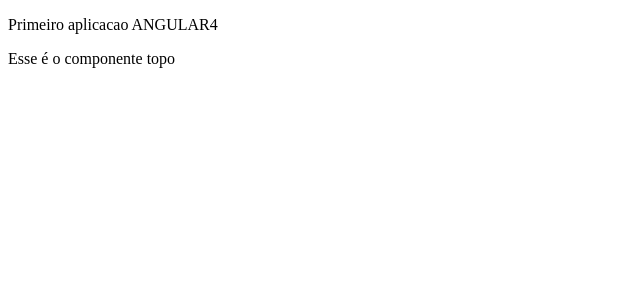
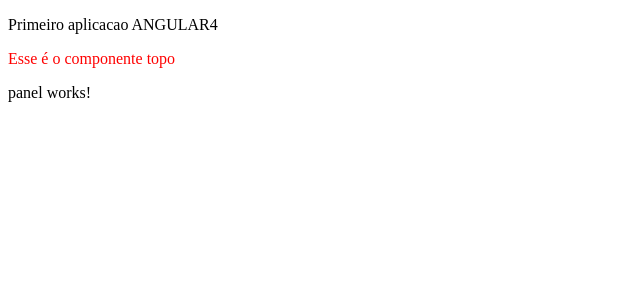
Before and after one commit to HugoOliveiraThor/clone-duolingo-angular4, an Angular app: page / in a window 1280 px wide. Shown: the top 300 px of the page, without its empty margins (0-640 px from the left). Built offline with nearby package versions, Linux system fonts and the light colour scheme.

Commit message:
Create component Attempts Add how to generate components by CLI

```diff
--- a/src/app/app.component.html
+++ b/src/app/app.component.html
@@ -3,3 +3,4 @@
   Primeiro aplicacao ANGULAR4
 </p>
 <app-top></app-top>
+<app-panel></app-panel>
--- a/src/app/app.module.ts
+++ b/src/app/app.module.ts
@@ -3,11 +3,15 @@
 
 import { AppComponent } from './app.component';
 import { TopComponent } from "./top/topo.component";
+import { PanelComponent } from './panel/panel.component';
+import { AttemptsComponent } from './attempts/attempts.component';
 
 @NgModule({
   declarations: [
     AppComponent,
-    TopComponent
+    TopComponent,
+    PanelComponent,
+    AttemptsComponent
   ],
   imports: [
     BrowserModule
--- /dev/null
+++ b/src/app/attempts/attempts.component.html
@@ -0,0 +1,3 @@
+<p>
+  attempts works!
+</p>
--- /dev/null
+++ b/src/app/attempts/attempts.component.ts
@@ -0,0 +1,15 @@
+import { Component, OnInit } from '@angular/core';
+
+@Component({
+  selector: 'app-attempts',
+  templateUrl: './attempts.component.html',
+  styleUrls: ['./attempts.component.css']
+})
+export class AttemptsComponent implements OnInit {
+
+  constructor() { }
+
+  ngOnInit() {
+  }
+
+}
--- /dev/null
+++ b/src/app/panel/panel.component.html
@@ -0,0 +1,3 @@
+<p>
+  panel works!
+</p>
--- /dev/null
+++ b/src/app/panel/panel.component.ts
@@ -0,0 +1,15 @@
+import { Component, OnInit } from '@angular/core';
+
+@Component({
+  selector: 'app-panel',
+  templateUrl: './panel.component.html',
+  styleUrls: ['./panel.component.css']
+})
+export class PanelComponent implements OnInit {
+
+  constructor() { }
+
+  ngOnInit() {
+  }
+
+}
--- /dev/null
+++ b/src/app/top/topo.component.css
@@ -0,0 +1,3 @@
+.exemplo {
+  color:red;
+}
--- a/src/app/top/topo.component.html
+++ b/src/app/top/topo.component.html
@@ -1 +1 @@
-<p>Esse é o componente topo </p>
+<p class="exemplo">Esse é o componente topo </p>
--- a/src/app/top/topo.component.ts
+++ b/src/app/top/topo.component.ts
@@ -1,8 +1,9 @@
 import { Component } from "@angular/core"
 
 @Component({
-  selector: 'app-top',
-  templateUrl:'./topo.component.html'
+  selector: 'app-top', // I can use as a selector [app-top] <div app-top></div> or .app-top i can use as a class
+  templateUrl:'./topo.component.html',
+  styleUrls: ['./topo.component.css']
 })
 
 export class TopComponent {
```
Also changed, not shown: src/app/attempts/attempts.component.css (added), src/app/panel/panel.component.css (added), 1 other file (tests, documents, lock files or other folders).
